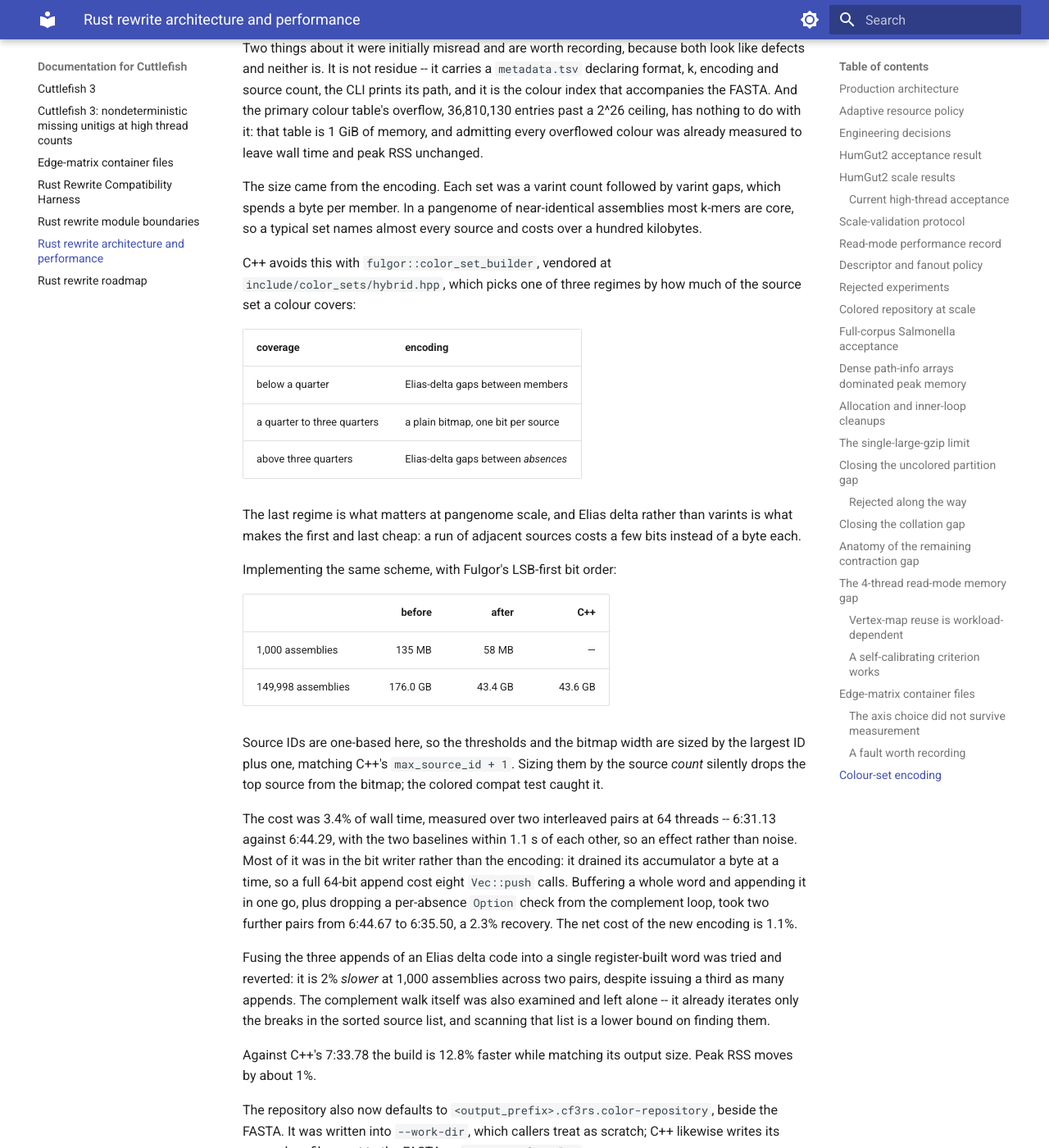
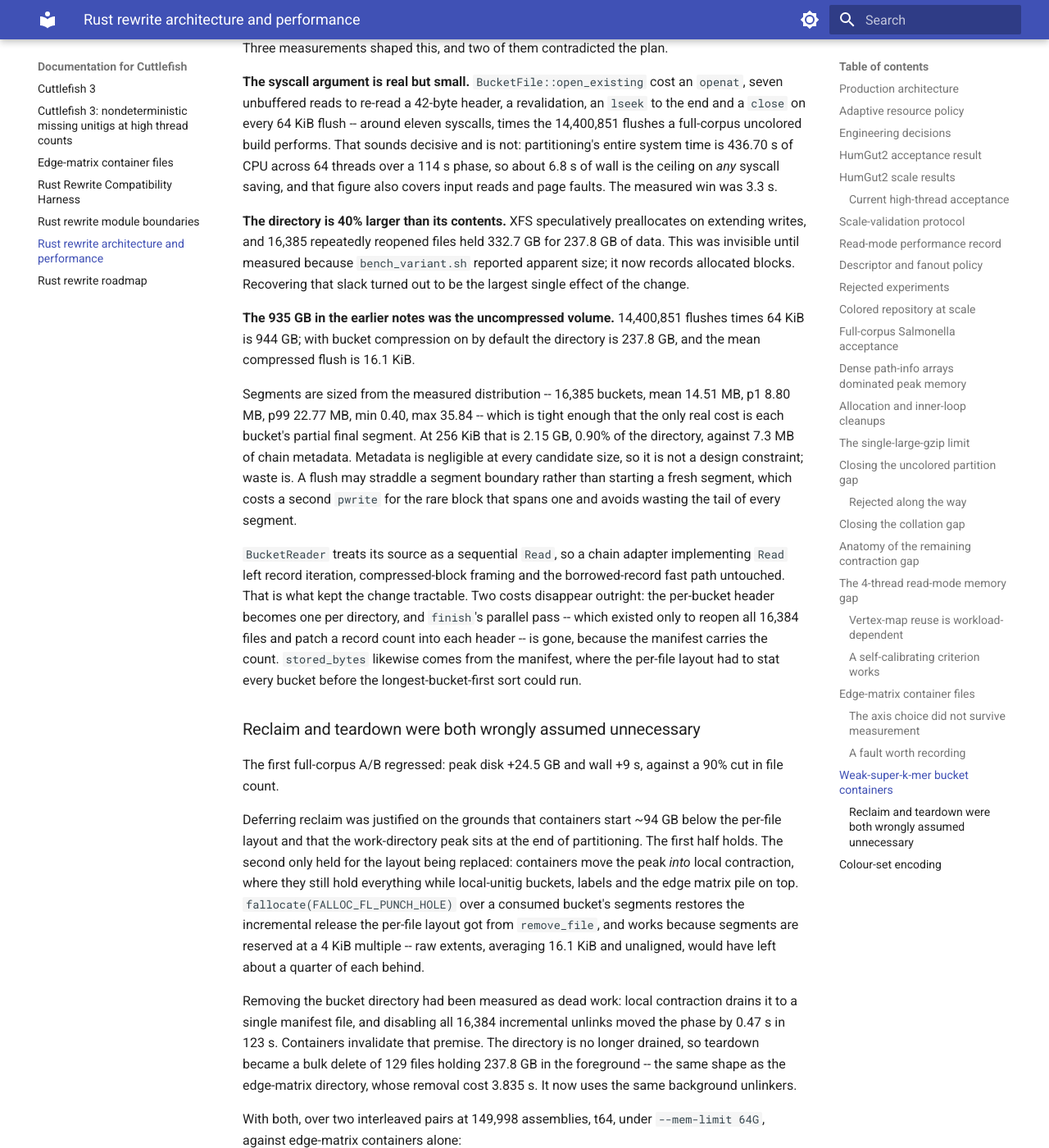
Before and after one commit to COMBINE-lab/cuttlefish, an MkDocs documentation site: the page built from docs/rust-rewrite-performance.md, in a window 1280 px wide and 1400 px high, scrolled down 30001 px. Shown: the whole window at 82% size. Built offline with MkDocs 1.6.1 and Material for MkDocs 9.7.7, drawn with Linux system fonts in a browser that asks for light colours; some of the changed text lies outside the part shown.

Commit message:
Record the bucket container measurements
Colored moves with uncolored -- 6:39.70 to 6:35.03, peak files 23,809 to
2,613, colour index unchanged at 41 GiB -- and cf3-compare-fasta matched all
252,487,658 strand-normalized unitigs against the 64-thread C++ reference.

Also records the two figures that were wrong in the earlier notes: the 935 GB
bucket directory was the uncompressed volume (14,400,851 flushes times 64 KiB
is 944 GB; on disk with compression it is 237.8 GB), and the syscall prize
that motivated the work is bounded at about 6.8 s of wall by partitioning's
total system time, not by the 158 million syscalls it removes.

Co-Authored-By: Claude Opus 5 <noreply@anthropic.com>
Claude-Session: https://claude.ai/code/session_019pPeNngiuUSmkd9dBuU1A9

```diff
--- a/docs/rust-rewrite-performance.md
+++ b/docs/rust-rewrite-performance.md
@@ -1209,6 +1209,99 @@ unlinked incrementally, so what it recorded was a residual and not a high-water
 mark. The new columns change the TSV schema, so these runs are recorded in
 `results-containers.tsv` rather than `results-io.tsv`.
 
+## Weak-super-k-mer bucket containers
+
+The other 16,385 files. Buckets move into one container per atlas, 129 files,
+with each bucket owning a chain of 256 KiB segments inside its container.
+
+Three measurements shaped this, and two of them contradicted the plan.
+
+**The syscall argument is real but small.** `BucketFile::open_existing` cost an
+`openat`, seven unbuffered reads to re-read a 42-byte header, a revalidation,
+an `lseek` to the end and a `close` on every 64 KiB flush -- around eleven
+syscalls, times the 14,400,851 flushes a full-corpus uncolored build performs.
+That sounds decisive and is not: partitioning's entire system time is 436.70 s
+of CPU across 64 threads over a 114 s phase, so about 6.8 s of wall is the
+ceiling on *any* syscall saving, and that figure also covers input reads and
+page faults. The measured win was 3.3 s.
+
+**The directory is 40% larger than its contents.** XFS speculatively
+preallocates on extending writes, and 16,385 repeatedly reopened files held
+332.7 GB for 237.8 GB of data. This was invisible until measured because
+`bench_variant.sh` reported apparent size; it now records allocated blocks.
+Recovering that slack turned out to be the largest single effect of the change.
+
+**The 935 GB in the earlier notes was the uncompressed volume.** 14,400,851
+flushes times 64 KiB is 944 GB; with bucket compression on by default the
+directory is 237.8 GB, and the mean compressed flush is 16.1 KiB.
+
+Segments are sized from the measured distribution -- 16,385 buckets, mean
+14.51 MB, p1 8.80 MB, p99 22.77 MB, min 0.40, max 35.84 -- which is tight
+enough that the only real cost is each bucket's partial final segment. At
+256 KiB that is 2.15 GB, 0.90% of the directory, against 7.3 MB of chain
+metadata. Metadata is negligible at every candidate size, so it is not a design
+constraint; waste is. A flush may straddle a segment boundary rather than
+starting a fresh segment, which costs a second `pwrite` for the rare block that
+spans one and avoids wasting the tail of every segment.
+
+`BucketReader` treats its source as a sequential `Read`, so a chain adapter
+implementing `Read` left record iteration, compressed-block framing and the
+borrowed-record fast path untouched. That is what kept the change tractable.
+Two costs disappear outright: the per-bucket header becomes one per directory,
+and `finish`'s parallel pass -- which existed only to reopen all 16,384 files
+and patch a record count into each header -- is gone, because the manifest
+carries the count. `stored_bytes` likewise comes from the manifest, where the
+per-file layout had to stat every bucket before the longest-bucket-first sort
+could run.
+
+### Reclaim and teardown were both wrongly assumed unnecessary
+
+The first full-corpus A/B regressed: peak disk +24.5 GB and wall +9 s, against
+a 90% cut in file count.
+
+Deferring reclaim was justified on the grounds that containers start ~94 GB
+below the per-file layout and that the work-directory peak sits at the end of
+partitioning. The first half holds. The second only held for the layout being
+replaced: containers move the peak *into* local contraction, where they still
+hold everything while local-unitig buckets, labels and the edge matrix pile on
+top. `fallocate(FALLOC_FL_PUNCH_HOLE)` over a consumed bucket's segments
+restores the incremental release the per-file layout got from `remove_file`,
+and works because segments are reserved at a 4 KiB multiple -- raw extents,
+averaging 16.1 KiB and unaligned, would have left about a quarter of each
+behind.
+
+Removing the bucket directory had been measured as dead work: local contraction
+drains it to a single manifest file, and disabling all 16,384 incremental
+unlinks moved the phase by 0.47 s in 123 s. Containers invalidate that premise.
+The directory is no longer drained, so teardown became a bulk delete of 129
+files holding 237.8 GB in the foreground -- the same shape as the edge-matrix
+directory, whose removal cost 3.835 s. It now uses the same background
+unlinkers.
+
+With both, over two interleaved pairs at 149,998 assemblies, t64, under
+`--mem-limit 64G`, against edge-matrix containers alone:
+
+| metric | edge only | plus buckets | resolvable? |
+| --- | ---: | ---: | --- |
+| peak files | 17,277 (spread 32) | 1,795 (spread 0) | yes |
+| peak work dir | 324.3 GB (0.9) | 234.2 GB (0.4) | yes, -27.8% |
+| wall | 295.2 s (0.62) | 290.2 s (1.48) | yes, -1.7% |
+| partition | 115.7 s (0.73) | 112.4 s (0.32) | yes, -2.9% |
+| local contraction | 125.0 s (3.03) | 124.9 s (0.90) | no |
+| `wchar` | 439 GB | 438 GB | unchanged |
+
+Every delta except local contraction exceeds both arms' spreads. Local
+contraction being flat is the useful negative: punching a consumed bucket's
+segments costs no more than unlinking its file did.
+
+Colored is a single pair rather than two, and moves the same way: 6:39.70 to
+6:35.03, peak files 23,809 to 2,613, with an unchanged 41 GiB colour index and
+exact counts. `cf3-compare-fasta` matched all 252,487,658 strand-normalized
+unitigs against the 64-thread C++ reference.
+
+Taken with the edge matrix, a full uncolored build now peaks at 1,795 files
+against 23,376, and its work directory at 234.2 GB against 324.3 GB.
+
 ## Colour-set encoding
 
 The colour repository is the largest artifact a colored build produces, and it
```
